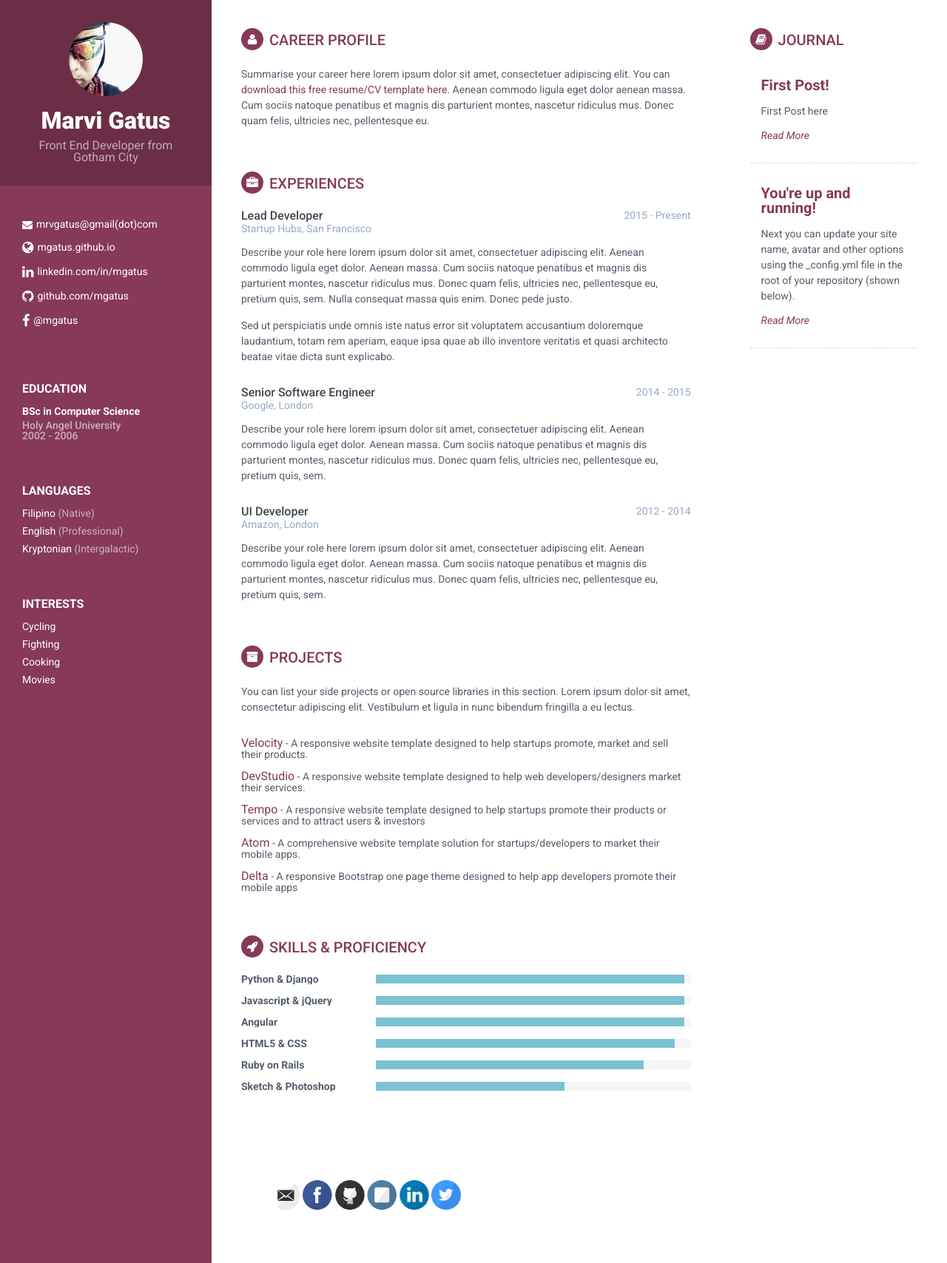
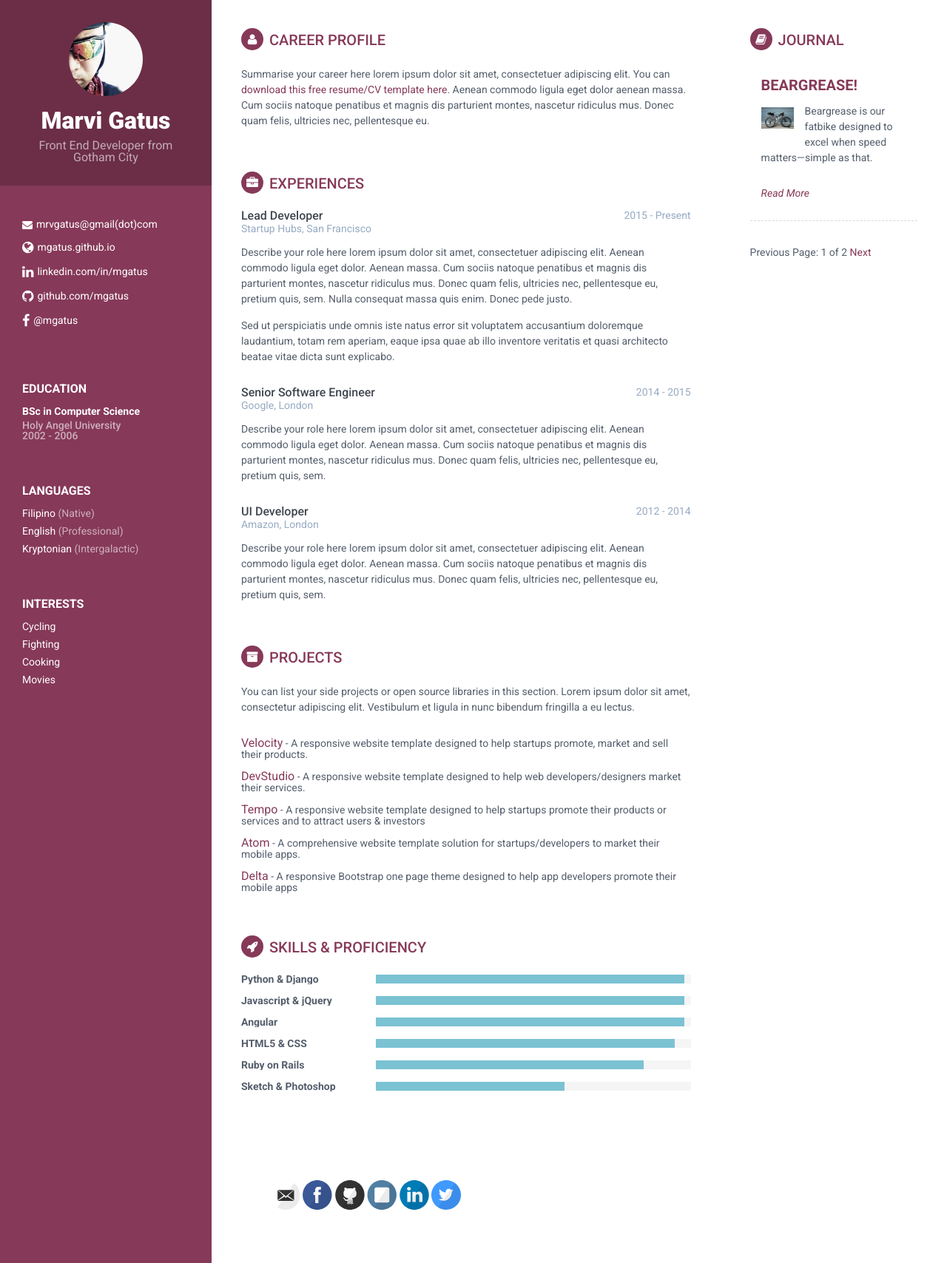
Before and after one commit to mgatus/mgatus.github.io, a Jekyll site: the page built from index.html, in a window 1280 px wide. Shown: the whole page at 74% size. Built offline with Jekyll 4.4.1, drawn with Linux system fonts in a browser that asks for light colours; the list of posts is cut into pages by our own code.

Commit message:
love and feeling : added pagination

```diff
--- a/_config.yml
+++ b/_config.yml
@@ -49,6 +49,9 @@ url: http://mgatus.github.io
 # then add in the baseurl here, like this: "/repository-name"
 baseurl: ""
 
+#Pagination
+paginate: 1
+
 #
 # !! You don't need to change any of the configuration flags below !!
 #
@@ -76,6 +79,7 @@ sass:
 gems:
   - jekyll-sitemap # Create a sitemap using the official Jekyll sitemap gem
   - jekyll-feed # Create an Atom feed using the official Jekyll feed gem
+  - jekyll-paginate #Create Pagination
 
 # Exclude these files from your production _site
 exclude:
--- a/_posts/2016-04-04-First-Post.md
+++ b/_posts/2016-04-04-First-Post.md
@@ -1,6 +1,9 @@
 ---
 layout: post
-title: First Post!
+title: BEARGREASE!
+image: /images/featured/salsa.jpg
 ---
 
-First Post here
+Beargrease is our fatbike designed to excel when speed matters—simple as that.
+
+Fatbike doesn’t have to mean slow bike. It’s lightweight, agile, and elegant, with all excesses removed. Whether it is a 40-mile weekend race or the 1,000-mile Iditarod Invitational in Alaska, Beargrease is your best bet for getting from point A to point B fast, over whatever terrain stands between.
--- a/_sass/_main.scss
+++ b/_sass/_main.scss
@@ -279,13 +279,24 @@ p {
 }
 
 .side-blog {
+  width: 30%;
   padding: 40px;
 
   background: #fff;
 
-  width: 30%;
   @include mobile{
     width: 100%;
+  }
+  img {
+    float: left;
+
+    max-width: 30%;
+    // max-height: 40%;
+    padding: 20px 15px 8px 0;
+  }
+  .entry {
+    float: left;
+    margin-bottom: 15px;
   }
   .section-title{
     position: relative;
--- a/index.html
+++ b/index.html
@@ -190,18 +190,48 @@ layout: default
 <div class="side-blog">
     <h2 class="section-title"><i class="fa fa-book"></i>Journal</h2>
     <div class="posts">
-        {% for post in site.posts %}
+        <!-- {% for post in site.posts %}
         <article class="post">
 
             <h1><a href="{{ site.baseurl }}{{ post.url }}">{{ post.title }}</a></h1>
 
             <div class="entry">
+                <img src="{{ post.image }}" />
                 {{ post.excerpt }}
             </div>
 
             <i><a href="{{ site.baseurl }}{{ post.url }}" class="read-more">Read More</a></i>
         </article>
-        {% endfor %}
+        {% endfor %} -->
+
+        <!-- This loops through the paginated posts -->
+
+          {% for post in paginator.posts %}
+            <article class="post">
+              <h1><a href="{{ site.baseurl }}{{ post.url }}">{{ post.title }}</a></h1>
+              <div class="entry">
+                <img src="{{ post.image }}" />
+                {{ post.excerpt }}
+              </div>
+              <i><a href="{{ site.baseurl }}{{ post.url }}" class="read-more">Read More</a></i>
+            </article>
+          {% endfor %}
+
+        <!-- Pagination links -->
+        <div class="pagination">
+          {% if paginator.previous_page %}
+            <a href="{{ paginator.previous_page_path }}" class="previous">Previous</a>
+          {% else %}
+            <span class="previous">Previous</span>
+          {% endif %}
+          <span class="page_number ">Page: {{ paginator.page }} of {{ paginator.total_pages }}</span>
+          {% if paginator.next_page %}
+            <a href="{{ paginator.next_page_path }}" class="next">Next</a>
+          {% else %}
+            <span class="next ">Next</span>
+          {% endif %}
+        </div>
+
     </div>
 </div>
 
```
Also changed, not shown: _layouts/post.html (+5 -2 lines), _posts/2014-3-3-Hello-World.md (+2 -1 lines), images/featured/salsa.jpg (added).
